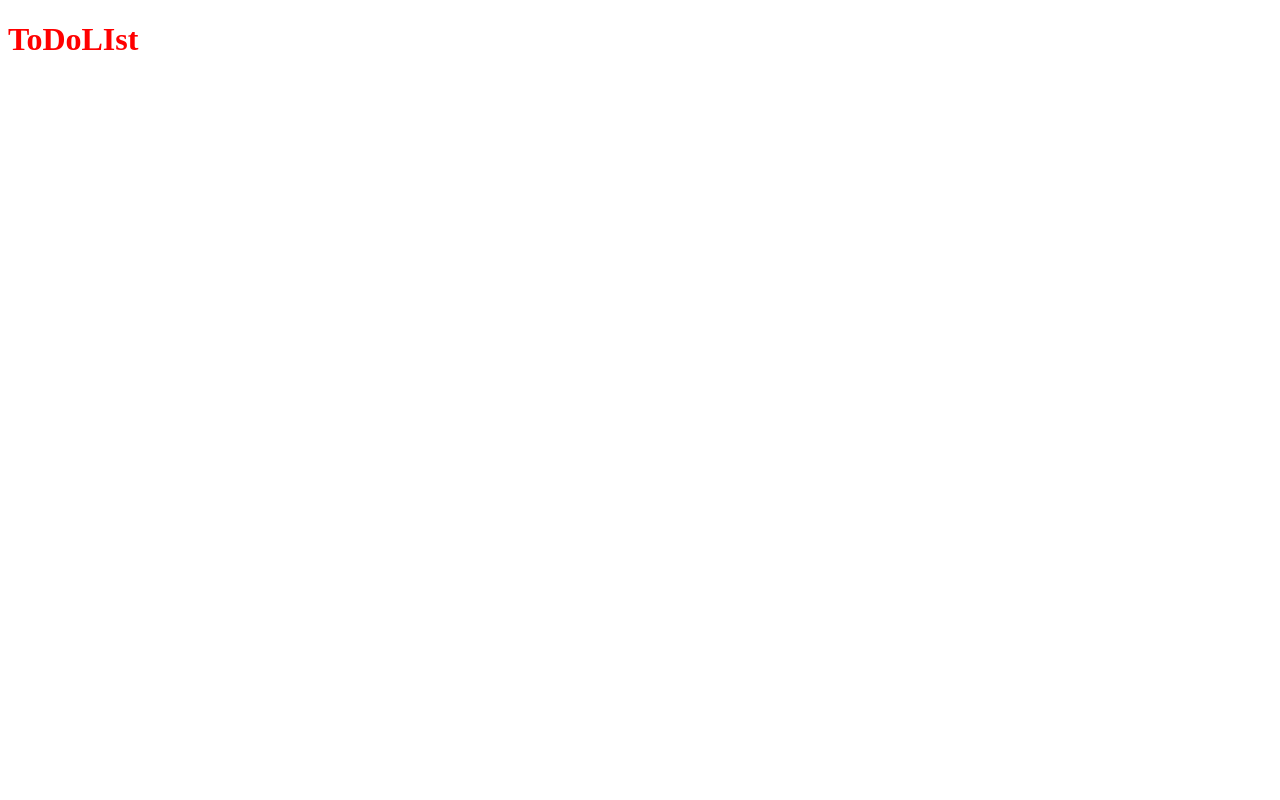
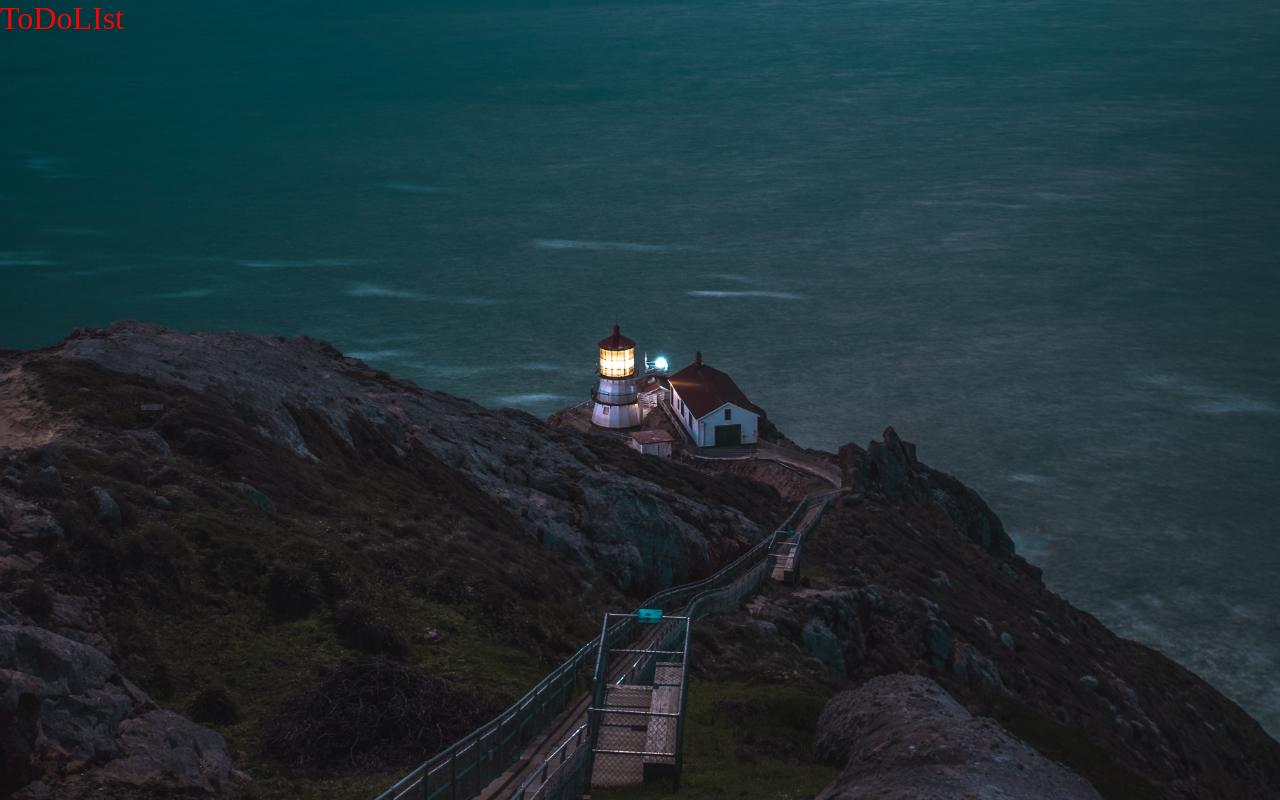
Before and after one commit to AyushKumar01/Weather-App_MiniHackathon_Ayush-Kumar, a React (Create React App) app in the folder weather/: page / in a window 1280 px wide. Built offline with nearby package versions, Linux system fonts and the light colour scheme.

Commit message:
background fix

```diff
--- a/weather/src/styles/app.css
+++ b/weather/src/styles/app.css
@@ -1,4 +1,32 @@
+* {
+  margin: 0;
+  padding: 0;
+  -webkit-box-sizing: border-box;
+          box-sizing: border-box;
+  font-family: 'AvenirNext LT Pro';
+  font-weight: normal;
+}
+
+*,
+*::before,
+*::after {
+  -webkit-box-sizing: inherit;
+          box-sizing: inherit;
+}
+
+ul {
+  list-style-type: none;
+  padding: 0;
+  margin: 0;
+}
+
 h1 {
   color: red;
 }
+
+body {
+  background-image: url(../assets/images/mobile.jpg);
+  background-size: cover;
+  background-position: center;
+}
 /*# sourceMappingURL=app.css.map */
--- a/weather/src/styles/app.scss
+++ b/weather/src/styles/app.scss
@@ -2,3 +2,10 @@
 h1 {
     color: red;
 }
+body {
+    background-image: url(../assets/images/mobile.jpg);
+    background-size: cover;
+    background-position: center;
+    // height: 800pxz;
+    // width: 500px;
+}
--- a/weather/src/styles/partials/_reset.scss
+++ b/weather/src/styles/partials/_reset.scss
@@ -1,4 +1,4 @@
-html, body {
+*{
     margin: 0;
     padding: 0;
     box-sizing: border-box;
```
Also changed, not shown: weather/src/assets/images/mobile.jpg (added), 1 other file (tests, documents, lock files or other folders).
